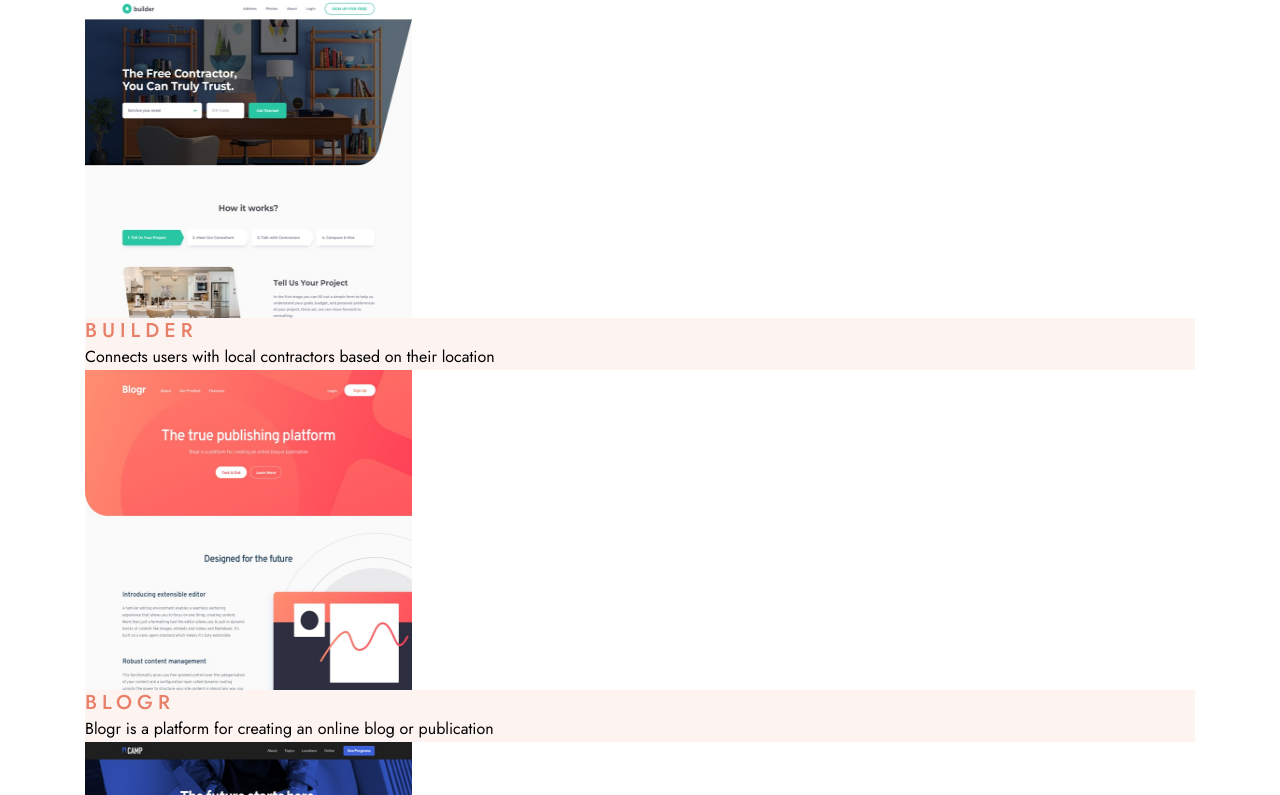
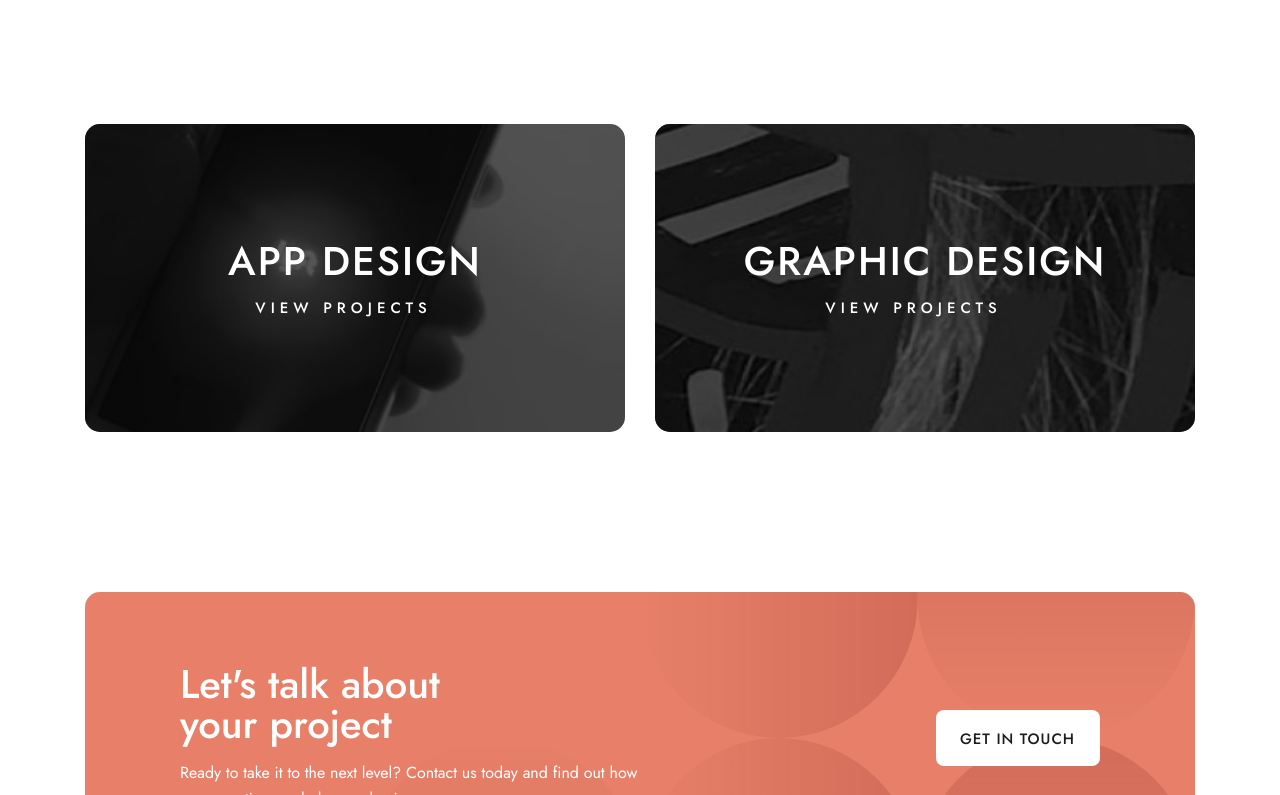
Before and after one commit to luAr26/designo-multi-page-website, a Next.js app: page /services/web-design in a window 1280 px wide. Shown: the part 1525-2320 px from the top of the page. Built offline with nearby package versions, Linux system fonts and the light colour scheme.

Commit message:
Build web design service page.

```diff
--- a/app/globals.css
+++ b/app/globals.css
@@ -34,6 +34,24 @@
   background-repeat: no-repeat;
 }
 
+.project-info {
+  transition: background-color 0.15s cubic-bezier(0.4, 0, 0.2, 1);
+}
+
+.project-info h2,
+.project-info p {
+  transition: color 0.15s cubic-bezier(0.4, 0, 0.2, 1);
+}
+
+.project-link:hover .project-info {
+  background-color: var(--color-primary);
+}
+
+.project-link:hover h2,
+.project-link:hover p {
+  color: var(--color-white);
+}
+
 /* TABLET */
 @media only screen and (min-width: 768px) {
   .call-to-action-container {
--- a/app/services/web-design/page.tsx
+++ b/app/services/web-design/page.tsx
@@ -1,6 +1,8 @@
 import Main from "@/components/Main";
 import ServiceHero from "@/components/ServiceHero";
 import WebDesignProjects from "@/components/WebDesignProjects";
+import WebDesignRelatedServices from "@/components/WebDesignRelatedServices";
+import Footer from "@/sections/homepage/Footer";
 
 export default function WebDesign() {
   return (
@@ -16,7 +18,9 @@ export default function WebDesign() {
       </ServiceHero>
       <Main>
         <WebDesignProjects />
+        <WebDesignRelatedServices />
       </Main>
+      <Footer></Footer>
     </>
   );
 }
--- a/components/WebDesignProject.tsx
+++ b/components/WebDesignProject.tsx
@@ -11,13 +11,16 @@ const WebDesignProject = ({
   imgUrl: string;
 }) => {
   return (
-    <Link href="" className="flex flex-col">
-      <div className="relative h-[320px] w-[327px]">
-        <Image src={imgUrl} alt={title} fill />
+    <Link
+      href=""
+      className="project-link flex w-[327px] flex-col items-center overflow-clip rounded-[15px] tablet:w-full tablet:flex-row desktop:w-[calc(33.3333%-20px)] desktop:flex-col"
+    >
+      <div className="relative h-[320px] w-[327px] shrink-0 tablet:h-[310px] tablet:w-[339px] desktop:h-[320px] desktop:w-full">
+        <Image src={imgUrl} alt={title} fill className="object-cover" />
       </div>
-      <div className="bg-[#FDF3F0]">
+      <div className="project-info w-[327px] bg-[#FDF3F0] px-[30px] py-8 text-center tablet:flex tablet:h-[310px] tablet:w-full tablet:flex-col tablet:justify-center desktop:h-auto">
         <h2 className="text-h3 uppercase text-primary">{title}</h2>
-        <p className="text-body">{description}</p>
+        <p className="mt-4 text-body">{description}</p>
       </div>
     </Link>
   );
--- a/components/WebDesignProjects.tsx
+++ b/components/WebDesignProjects.tsx
@@ -41,6 +41,7 @@ const webDesignProjects = [
 const WebDesignProjects = () => {
   return (
     <div className="container">
+      <div className="flex flex-col items-center space-y-10 pt-[96px] tablet:items-start tablet:space-y-8 desktop:flex-row desktop:flex-wrap desktop:gap-[30px] desktop:space-y-0">
         {webDesignProjects.map((project, index) => (
           <WebDesignProject
             key={index}
@@ -50,6 +51,7 @@ const WebDesignProjects = () => {
           />
         ))}
       </div>
+    </div>
   );
 };
 
--- /dev/null
+++ b/components/WebDesignRelatedServices.tsx
@@ -0,0 +1,60 @@
+import Service from "@/components/Service";
+import Image from "next/image";
+import Link from "next/link";
+import { twMerge } from "tailwind-merge";
+import CaretRightIcon from "@/public/assets/shared/caret-right.svg";
+
+const WebDesignRelatedServices = () => {
+  return (
+    <div className="container">
+      <div className="flex flex-col items-center space-y-6 pt-24 tablet:pt-[120px] desktop:flex-row desktop:space-x-[30px] desktop:space-y-0 desktop:pt-[160px]">
+        <div className="relative h-[250px] w-[327px] overflow-hidden rounded-[15px] tablet:h-[200px] tablet:w-full desktop:h-[308px]">
+          <Image
+            src="/assets/home/mobile/image-app-design.jpg"
+            alt="Web design Service"
+            fill
+            className="object-cover"
+          />
+          <div className="absolute inset-0 flex flex-col items-center justify-center space-y-3 bg-[rgba(0,0,0,0.65)] text-white hover:bg-[rgba(231,129,107,0.65)]">
+            <h2 className="text-h2-sm uppercase tablet:text-h2">App design</h2>
+            <Link
+              href={`/services/app-design`}
+              className={twMerge(
+                "flex items-center space-x-4 text-btn uppercase",
+                "tracking-[5px]",
+              )}
+            >
+              <span>View projects</span>
+              <CaretRightIcon className="h-[10px] w-[7px] stroke-primary" />
+            </Link>
+          </div>
+        </div>
+        <div className="relative h-[250px] w-[327px] overflow-hidden rounded-[15px] tablet:h-[200px] tablet:w-full desktop:h-[308px]">
+          <Image
+            src="/assets/home/mobile/image-graphic-design.jpg"
+            alt="Web design Service"
+            fill
+            className="object-cover"
+          />
+          <div className="absolute inset-0 flex flex-col items-center justify-center space-y-3 bg-[rgba(0,0,0,0.65)] text-white hover:bg-[rgba(231,129,107,0.65)]">
+            <h2 className="text-h2-sm uppercase tablet:text-h2">
+              Graphic Design
+            </h2>
+            <Link
+              href={`/services/graphic-design`}
+              className={twMerge(
+                "flex items-center space-x-4 text-btn uppercase",
+                "tracking-[5px]",
+              )}
+            >
+              <span>View projects</span>
+              <CaretRightIcon className="h-[10px] w-[7px] stroke-primary" />
+            </Link>
+          </div>
+        </div>
+      </div>
+    </div>
+  );
+};
+
+export default WebDesignRelatedServices;
```
Lines whose indentation alone changed are shown as unchanged.
